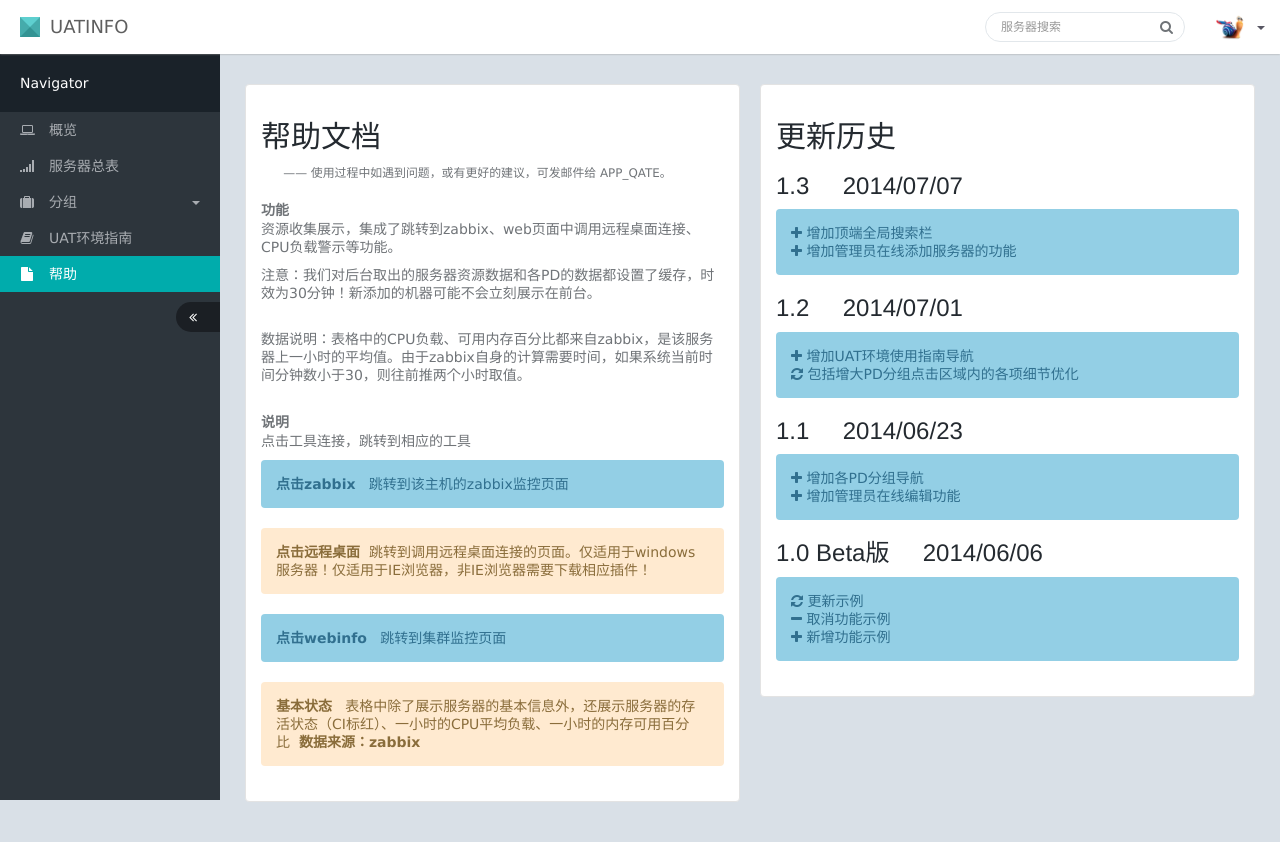
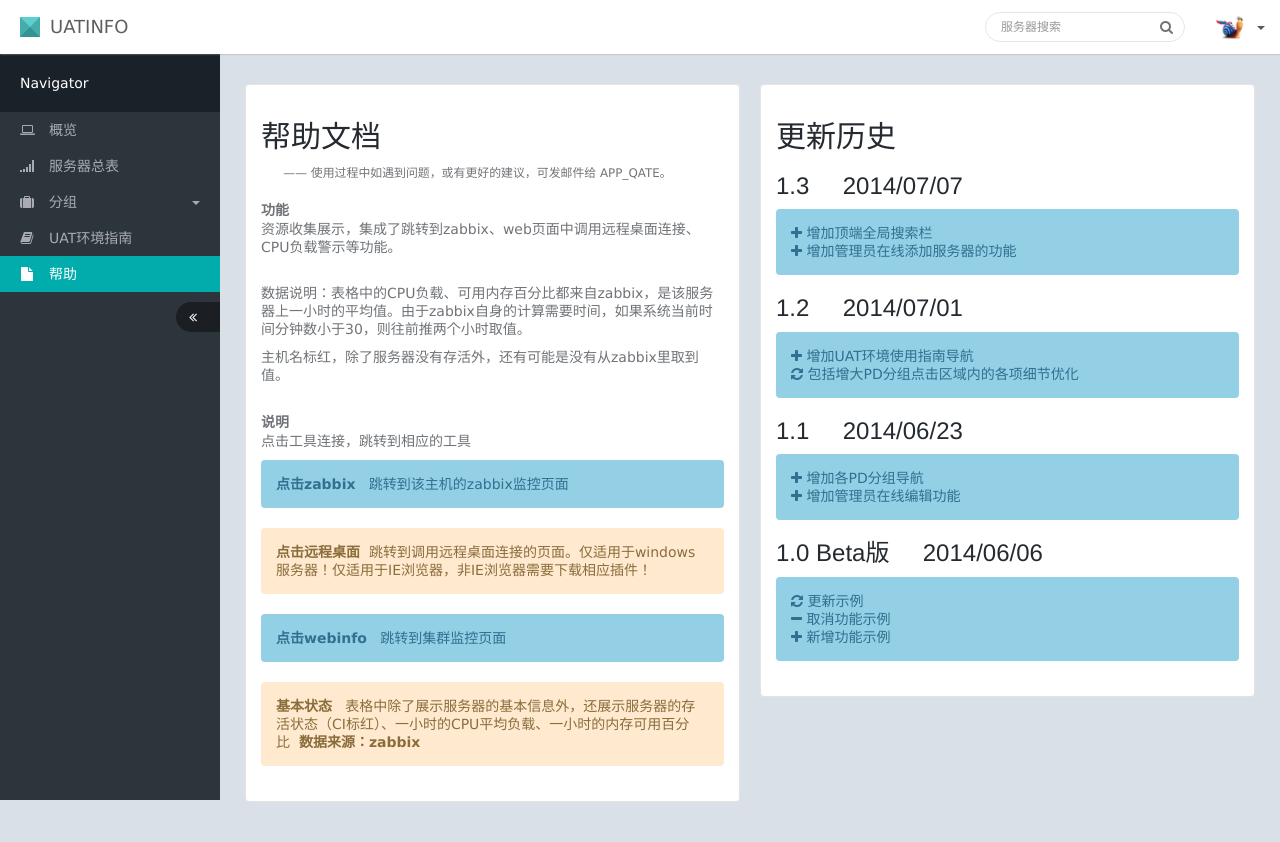
Before and after one commit to davechina/simpleuat, a Django app: page /help/ in a window 1280 px wide. Run offline with Django 3.2, Linux system fonts and the light colour scheme; parts of the project's set-up code (start-up, migrations or seed data) failed here and were passed over; some libraries are stand-ins or nearby versions.

Commit message:
帮助文档添加内容

```diff
--- a/mytest/templates/help.html
+++ b/mytest/templates/help.html
@@ -16,10 +16,10 @@
                         <dl>
                             <dt>功能</dt>
                             <p>资源收集展示，集成了跳转到zabbix、web页面中调用远程桌面连接、CPU负载警示等功能。</p>
-                            <p>注意：我们对后台取出的服务器资源数据和各PD的数据都设置了缓存，时效为30分钟！新添加的机器可能不会立刻展示在前台。</p>
                             <br>
 
                             <p>数据说明：表格中的CPU负载、可用内存百分比都来自zabbix，是该服务器上一小时的平均值。由于zabbix自身的计算需要时间，如果系统当前时间分钟数小于30，则往前推两个小时取值。</p>
+                            <p>主机名标红，除了服务器没有存活外，还有可能是没有从zabbix里取到值。</p>
 
                             <br>
 
```
